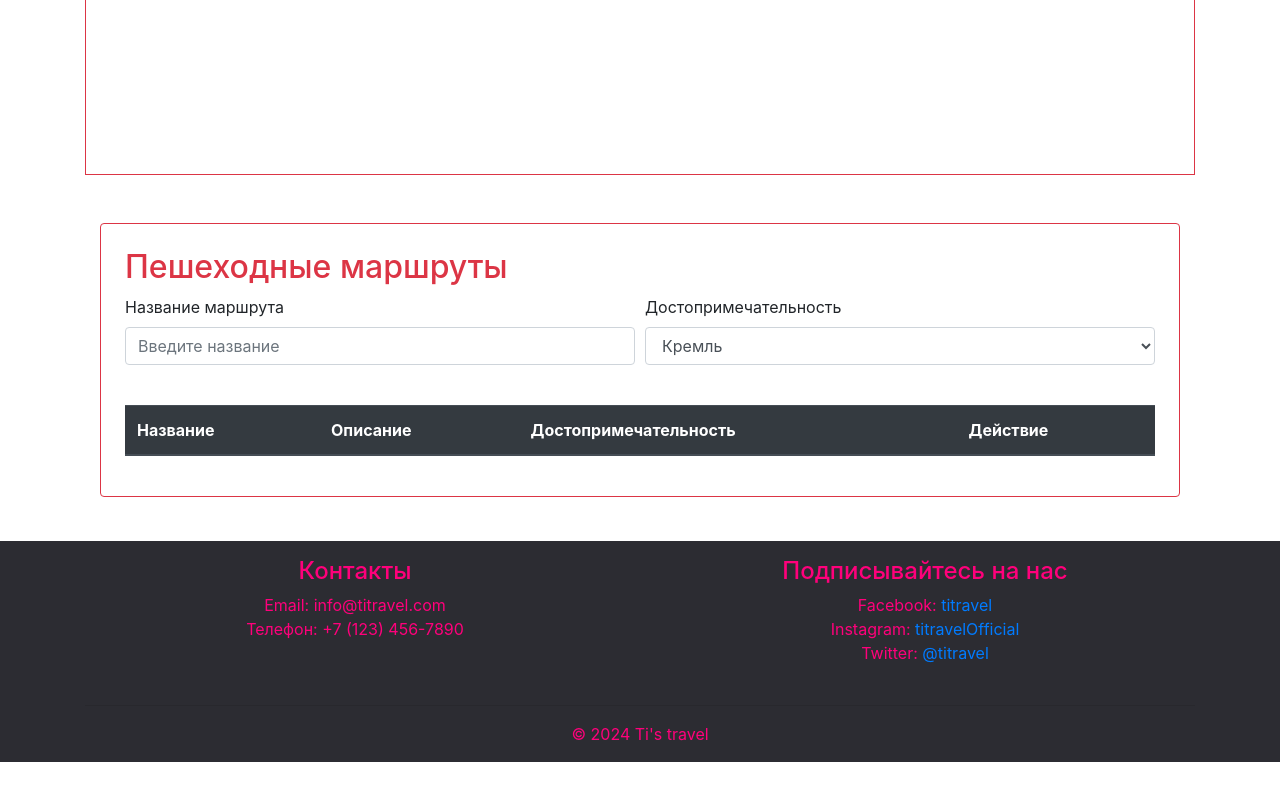
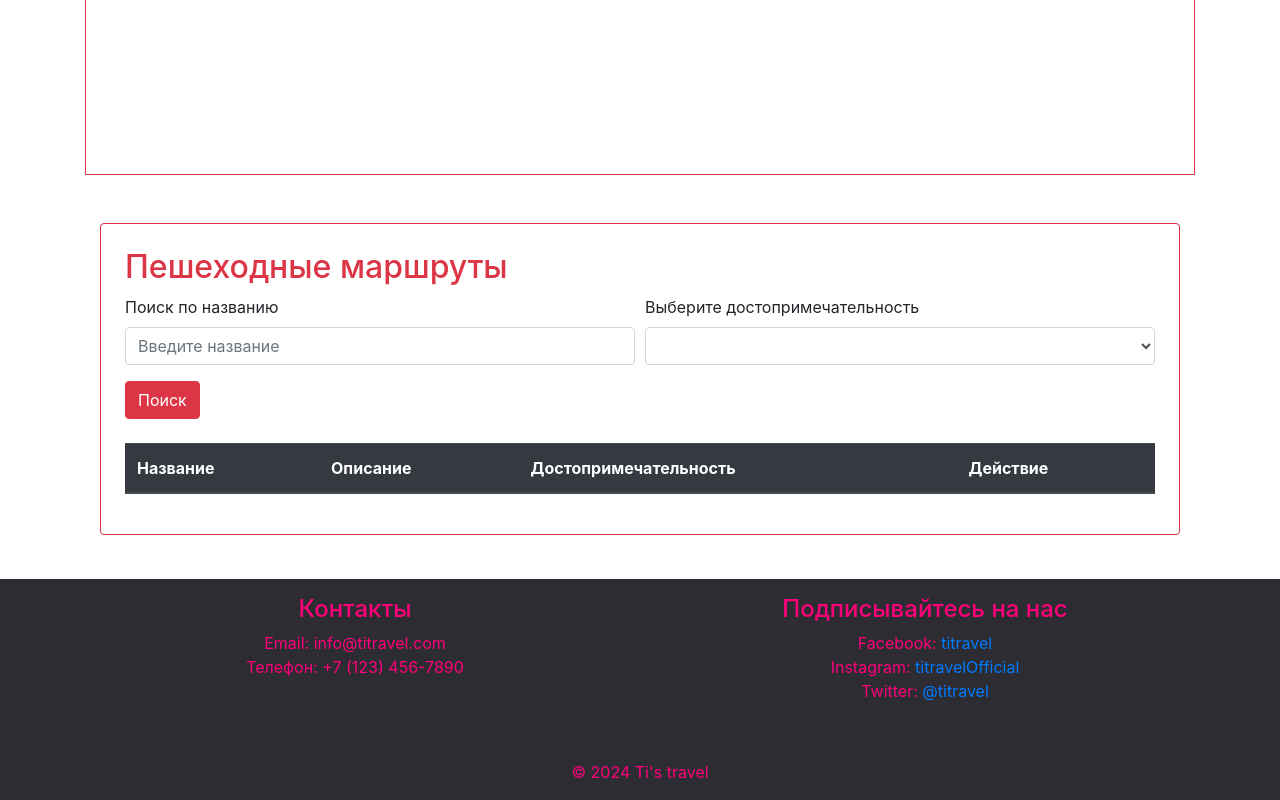
Before and after one commit to TiAlina/TiAlina.github.io, a plain HTML site: page project/index.html in a window 1280 px wide. Shown: the part 1758-2558 px from the top of the page. Before the commit the page ends 2520 px from the top, so only its background shows below. Drawn offline with nearby package versions, Linux system fonts and the light colour scheme; no server answers; a script that the page names is missing.

Commit message:
добавлен поиск и селектор

```diff
--- a/project/index.html
+++ b/project/index.html
@@ -103,21 +103,18 @@
         <div class="container mt-5">
             <div class="card border border-danger p-4">
                 <h2 class="text-danger">Пешеходные маршруты</h2>
-                <form>
+                    <form id="searchForm">
                         <div class="form-row">
                             <div class="col-md-6 mb-3">
-                            <label for="routeName">Название маршрута</label>
-                            <input type="text" class="form-control" id="routeName" placeholder="Введите название">
+                                <label for="searchRoute">Поиск по названию</label>
+                                <input type="text" class="form-control" id="searchRoute" placeholder="Введите название">
                             </div>
                             <div class="col-md-6 mb-3">
-                            <label for="landmark">Достопримечательность</label>
-                            <select class="form-control" id="landmark">
-                                <option value="kremlin">Кремль</option>
-                                <option value="redSquare">Красная площадь</option>
-                                <option value="stBasilsCathedral">Соборы Василия Блаженного</option>
-                            </select>
+                                    <label for="searchLandmark">Выберите достопримечательность</label>
+                                    <select class="form-control" id="searchLandmark"></select>
                             </div>
                             </div>
+                        <button type="button" class="btn btn-danger" onclick="searchRoutes()">Поиск</button>
                     </form>
                 <div class="table-responsive">
                     <table class="table mt-4">
@@ -132,7 +129,6 @@
                         <tbody id="tableBody"></tbody>
                     </table>
                 </div>
-
             </div>
         </div>
 
```
Lines whose indentation alone changed are shown as unchanged.
